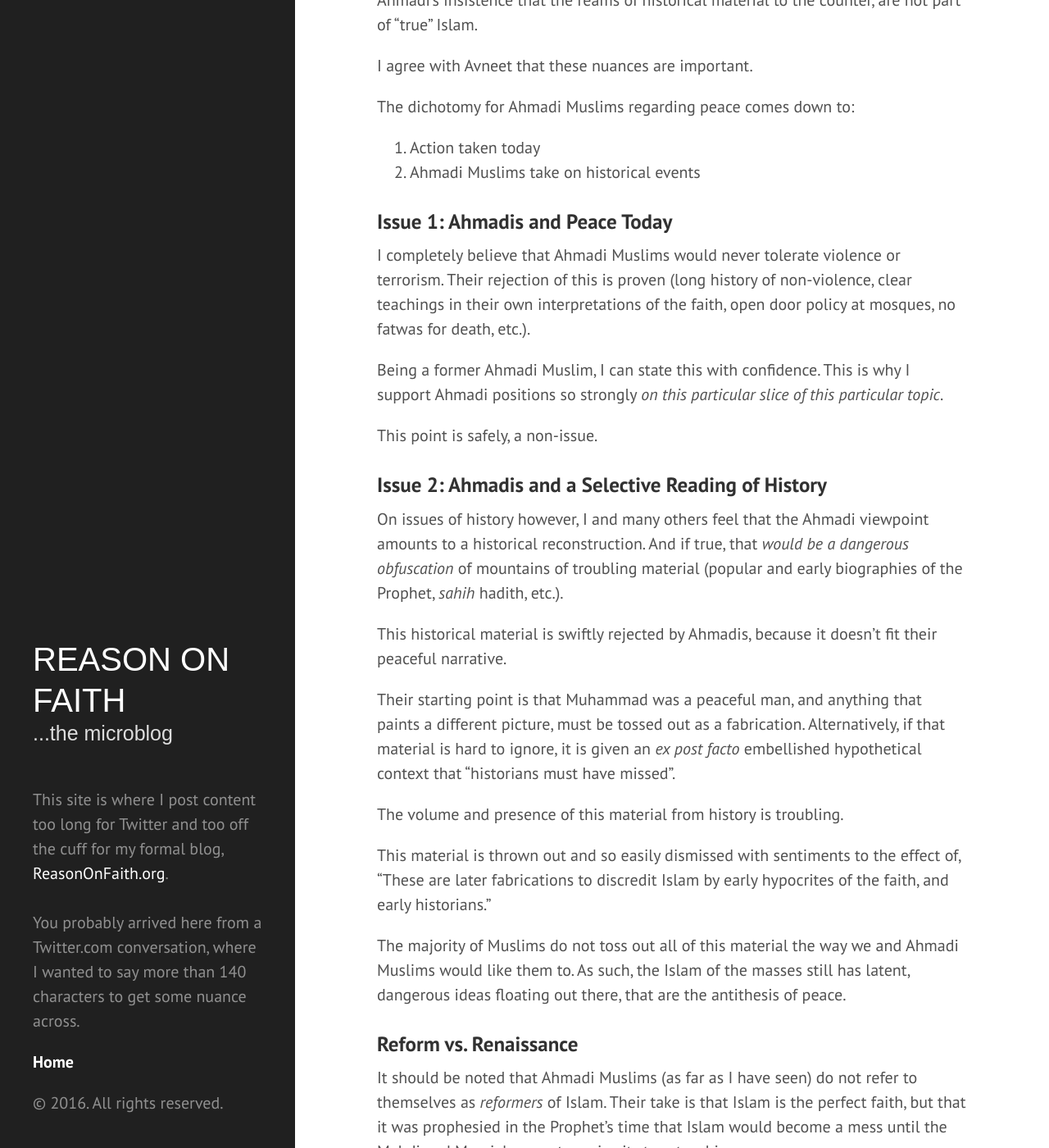
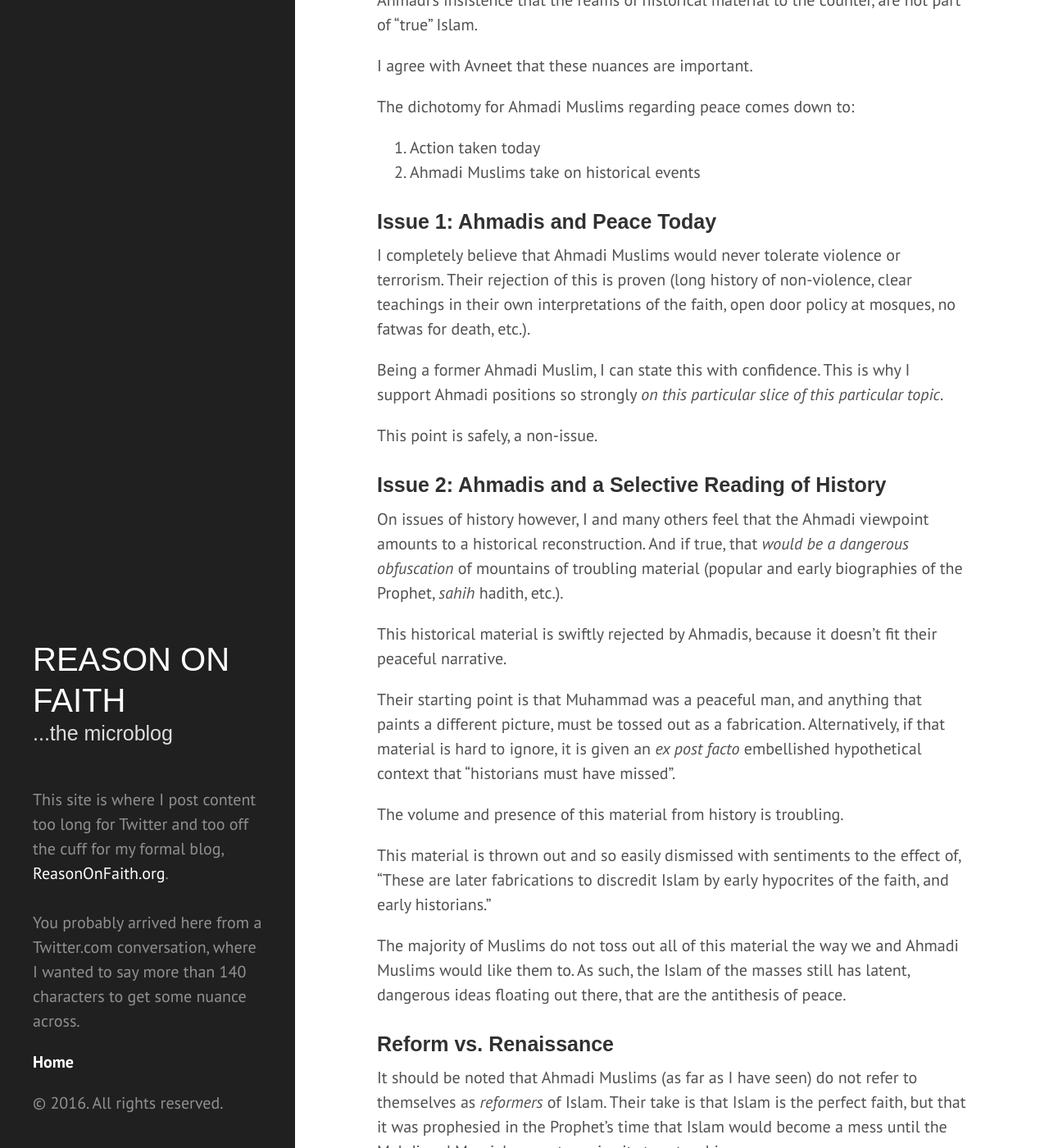
Before and after one commit to ReasonOnFaith/ReasonOnFaith.github.io, a Jekyll site: the page built from index.html, in a window 1280 px wide and 1400 px high, scrolled down 335 px. Shown: the whole window at 82% size. Built offline with Jekyll 4.4.1, drawn with Linux system fonts in a browser that asks for light colours; the list of posts is cut into pages by our own code.

Commit message:
no message

```diff
--- a/public/css/poole.css
+++ b/public/css/poole.css
@@ -82,6 +82,7 @@ h1, h2, h3, h4, h5, h6 {
   font-weight: bold;
   line-height: 1.25;
   color: #313131;
+  font-family: "nimbus-sans-condensed", sans-serif;
   text-rendering: optimizeLegibility;
 }
 h1 {
```
